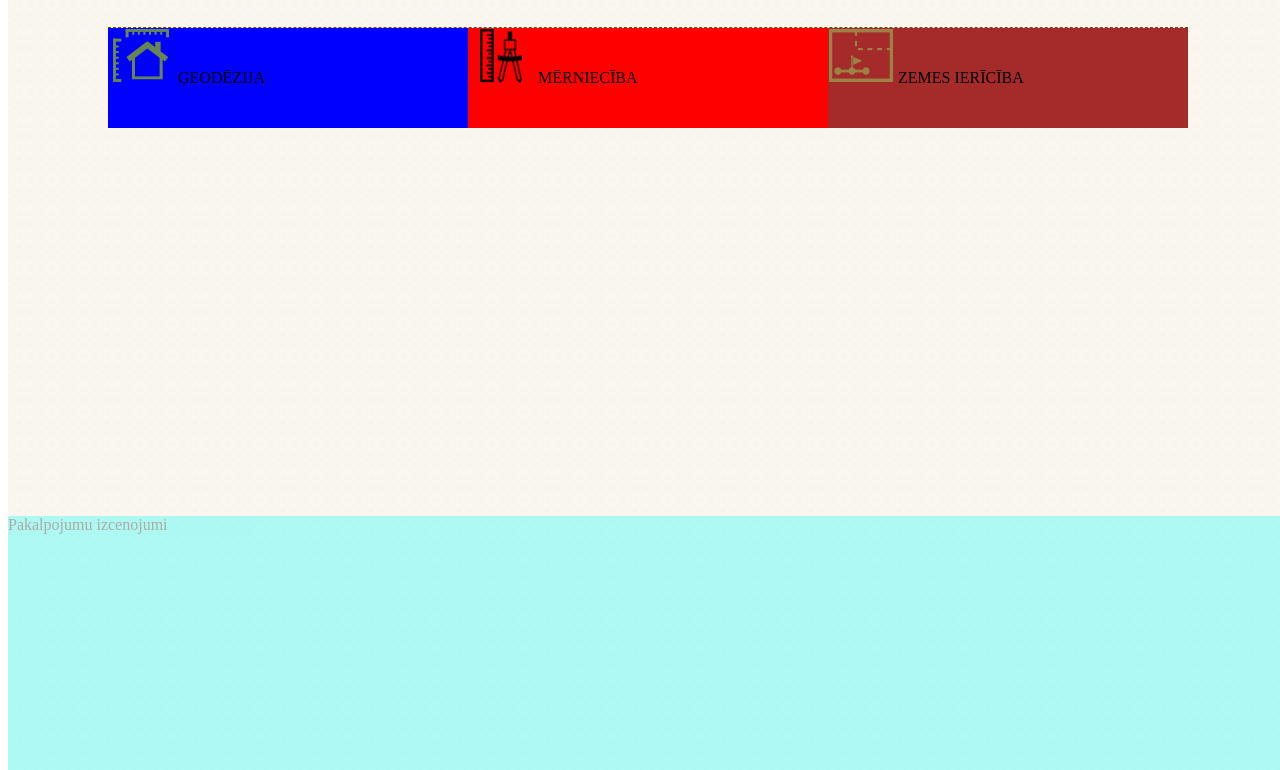
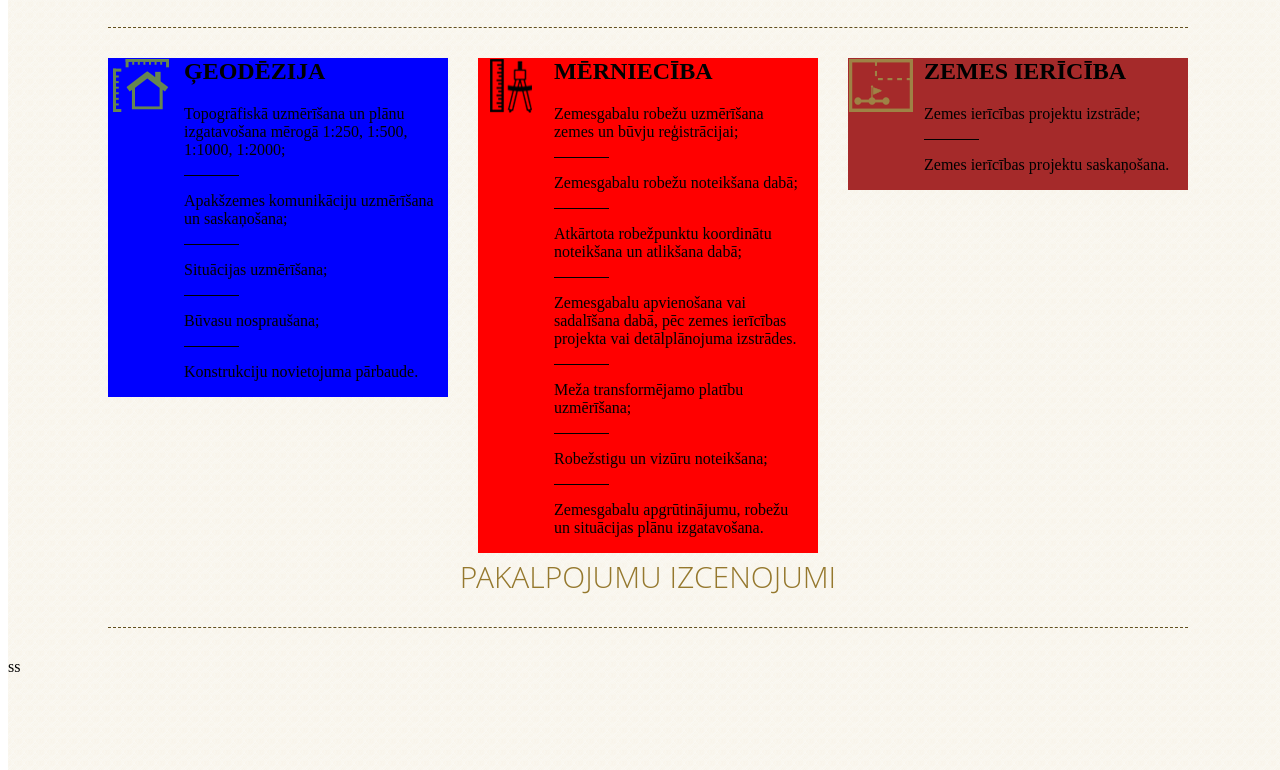
Before and after one commit to webmeistars/mernieks, a plain HTML site: page index.html in a window 1280 px wide. Shown: the part 730-1500 px from the top of the page. Drawn offline with Linux system fonts and the light colour scheme.

Commit message:
Viskaut ko sadariju

```diff
--- a/index.html
+++ b/index.html
@@ -14,7 +14,13 @@
 			</div>
 			<div class="menu-container">
 				<div class="menu">
-					aa
+					<ul>
+						<li><a href="#">Sākums</a></li>
+						<li><a href="#">Pakalpojumi</a></li>
+						<li><a href="#">Par mums</a></li>
+						<li><a href="#">Klienti</a></li>
+						<li><a href="#">Kontakti</a></li>
+					</ul>
 				</div>
 				<div class="languages">
 					b
@@ -34,24 +40,64 @@
 				<div class="title-container">
 					<div class="title-pakalpojumi">PAKALPOJUMI</div>
 				</div>
-				<div class="geodezijas-bloks">
+				<div class="bloki">
 					<div class="bloks1">
-						<img src="img/ico-geodezija.png">
-						ĢEODĒZIJA
+						<div class="icon-subblock">
+							<img src="img/ico-geodezija.png">
+						</div>
+						<div class="text-subblock">
+							<h2>ĢEODĒZIJA</h2>
+								<p>Topogrāfiskā uzmērīšana un plānu izgatavošana mērogā  1:250, 1:500, 1:1000, 1:2000;</p>
+								<div class="line"></div>
+								<p>Apakšzemes komunikāciju uzmērīšana un saskaņošana;</p>
+								<div class="line"></div>
+								<p>Situācijas uzmērīšana;</p>
+								<div class="line"></div>
+								<p>Būvasu nospraušana;</p>
+								<div class="line"></div>
+								<p>Konstrukciju novietojuma pārbaude.</p>
+						</div>
 					</div>
 					<div class="bloks2">
-						<img src="img/ico-mernieciba.png">
-						MĒRNIECĪBA
+						<div class="icon-subblock">
+							<img src="img/ico-mernieciba.png">
 						</div>
+						<div class="text-subblock">
+							<h2>MĒRNIECĪBA</h2>
+								<p>Zemesgabalu robežu uzmērīšana zemes un būvju reģistrācijai;</p>
+								<div class="line"></div>
+								<p>Zemesgabalu robežu noteikšana dabā;</p>
+								<div class="line"></div>
+								<p>Atkārtota robežpunktu koordinātu noteikšana un atlikšana dabā;</p>
+								<div class="line"></div>
+								<p>Zemesgabalu apvienošana vai sadalīšana dabā, pēc zemes ierīcības projekta vai detālplānojuma izstrādes.</p>
+								<div class="line"></div>
+								<p>Meža transformējamo platību uzmērīšana;</p>
+								<div class="line"></div>
+								<p>Robežstigu un vizūru noteikšana;</p>
+								<div class="line"></div>
+								<p>Zemesgabalu apgrūtinājumu, robežu un situācijas plānu izgatavošana.</p>
+						</div>
+					</div>
 					<div class="bloks3">
-						<img src="img/ico-iericiba.png">
-						ZEMES IERĪCĪBA
+						<div class="icon-subblock">
+							<img src="img/ico-iericiba.png">
 						</div>
+						<div class="text-subblock">
+							<h2>ZEMES IERĪCĪBA</h2>
+								<p>Zemes ierīcības projektu izstrāde;</p>
+								<div class="line"></div>
+								<p>Zemes ierīcības projektu saskaņošana.</p>
+						</div>
+					</div>
 				</div>
 			</div>
 
 			<div class="prices">
-				Pakalpojumu izcenojumi
+				<div class="title-container">
+					<div class="title-izcenojumi">PAKALPOJUMU IZCENOJUMI</div>
+				</div>
+				ss
 			</div>
 		</div>
 		<div class="about-us">
--- a/style.css
+++ b/style.css
@@ -1,11 +1,34 @@
+/* IZMANTOTI VAIRAKKART */
+
+.clear{
+	clear: both;
+}
+
+.icon-subblock{
+	float: left;
+}
+
+.text-subblock{
+	width: 250px;
+	float: left;
+	margin-left: 10px;
+}
+
+	.text-subblock h2{
+		margin-top: 0px;
+	}
+
+.line{
+	border-bottom: 1px solid black;
+	width: 55px;
+}
+
 .main-container{
 	width: 1280px;
 	margin: 0 auto;
 }
 
-.clear{
-	clear: both;
-}
+/* ================== HEADER ====================== */
 
 .header{
 	height: 95px;
@@ -25,7 +48,7 @@
 		}
 
 	.header .menu-container{
-		width: 500px;
+		width: 600px;
 		background-color: red;
 		margin-right: 100px;
 		float: right;
@@ -34,10 +57,29 @@
 
 		.header .menu-container .menu{
 			height: 55px;
-			width: 399px;
+			width: 499px;
 			background-color: #00dbfd;
 			float: left;
 			border-right: 1px solid white;
+		}
+
+			.header .menu-container .menu ul{
+				list-style-type: none;
+				}
+			.header .menu-container .menu ul li{
+				float: left;
+				font-family: 'Open Sans';
+				font-size: 15px;
+				}
+			.header .menu-container .menu ul li a{
+				display: block;
+				padding: 10px;
+				text-decoration: none;
+				color: white;
+				margin-top: -8px;
+				}
+			.header .menu-container .menu ul li a:hover{
+				background-color: #5b4d3b;
 				}
 
 		.header .menu-container .languages{
@@ -47,6 +89,8 @@
 			float: right;
 		}
 
+/* ================== SLIDER ====================== */
+
 .slider{
 	width: 1280px;
 	height: 543px;
@@ -55,6 +99,8 @@
 	.slider-image{
 
 	}
+
+/* ================== SERVICES ====================== */
 
 .services-prices-container{
 	background-image: url("img/bg-light.gif");
@@ -73,6 +119,7 @@
 			margin-right: 100px;
 		#	background-color: blue;
 			border-bottom: 1px dashed #63501e;
+			margin-bottom: 30px;
 			}
 
 			.title-pakalpojumi{
@@ -84,47 +131,69 @@
 				padding-top: 40px;
 				}
 
-		.services-prices-container .services .geodezijas-bloks{
+		.services-prices-container .services .bloki{
 			margin-left: 100px;
 			margin-right: 100px;
 			background-color: yellow;
 			}
 
 			.services-prices-container .services .bloks1{
-				height: 100px;
-				width: 360px;
+				width: 340px;
 				background-color: blue;
 				float: left;
 				}
 			.services-prices-container .services .bloks2{
 				float: left;
-				height: 100px;
-				width: 360px;
+				width: 340px;
 				background-color: red;
+				margin: 0 30px;
 				}
 			.services-prices-container .services .bloks3{
 				float: left;
-				height: 100px;
-				width: 360px;
+				width: 340px;
 				background-color: brown;
 				}
 
 	.services-prices-container .prices{
 		height: 400px;
-	background-color: aqua;
-	opacity: 0.3;
+	#	background-color: aqua;
+	#	opacity: 0.3;
 	}
+
+		.services-prices-container .prices .title-container{
+			height: 111px;
+			margin-left: 100px;
+			margin-right: 100px;
+		#	background-color: blue;
+			border-bottom: 1px dashed #63501e;
+			margin-bottom: 30px;
+			}
+
+			.title-izcenojumi{
+				text-align: center;
+				font-family: 'Open Sans';
+				font-size: 30px;
+				font-weight: lighter;
+				color: #95782d;
+				padding-top: 40px;
+				}
+
+/* ================== ABOUT US ====================== */
 
 .about-us{
 	height: 400px;
 	background-color: blue;
 }
 
+/* ================== CLIENTS ====================== */
+
 .clients{
 	height: 300px;
 	background-color: green;
 }
 
+/* ================== CONTACTS ====================== */
+
 .contacts{
 
 }
```
Lines whose indentation alone changed are shown as unchanged.
